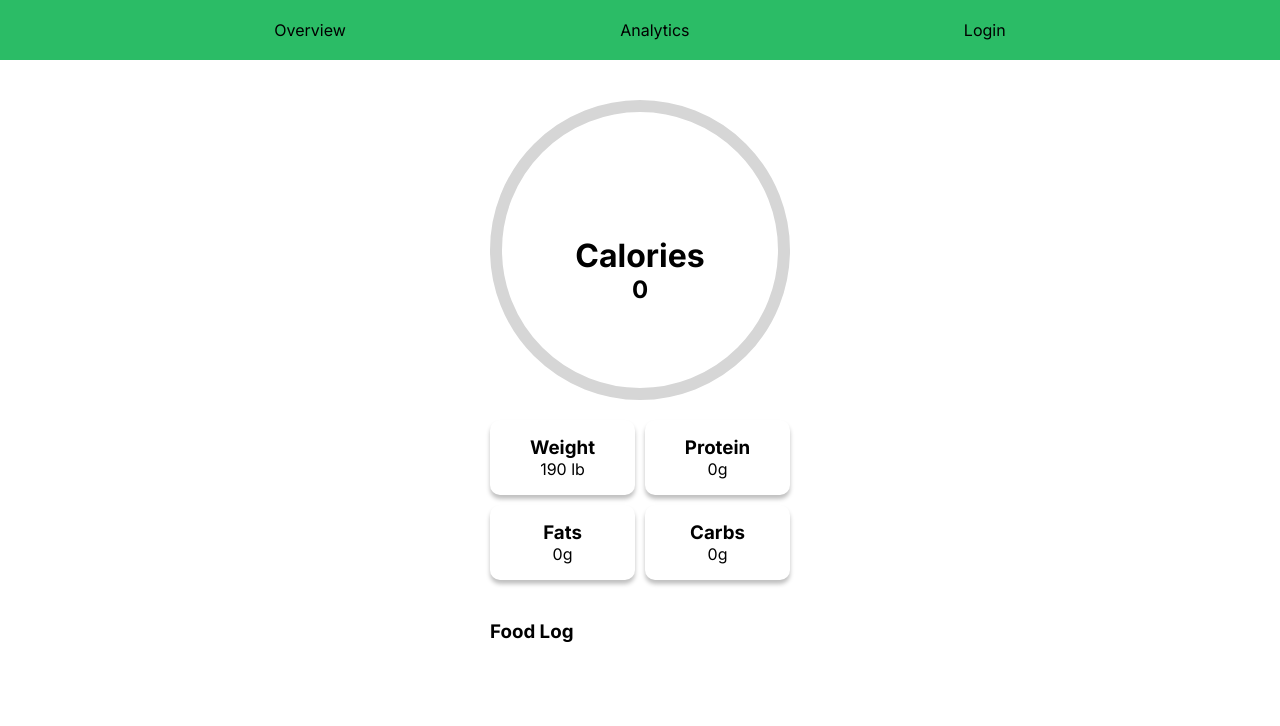
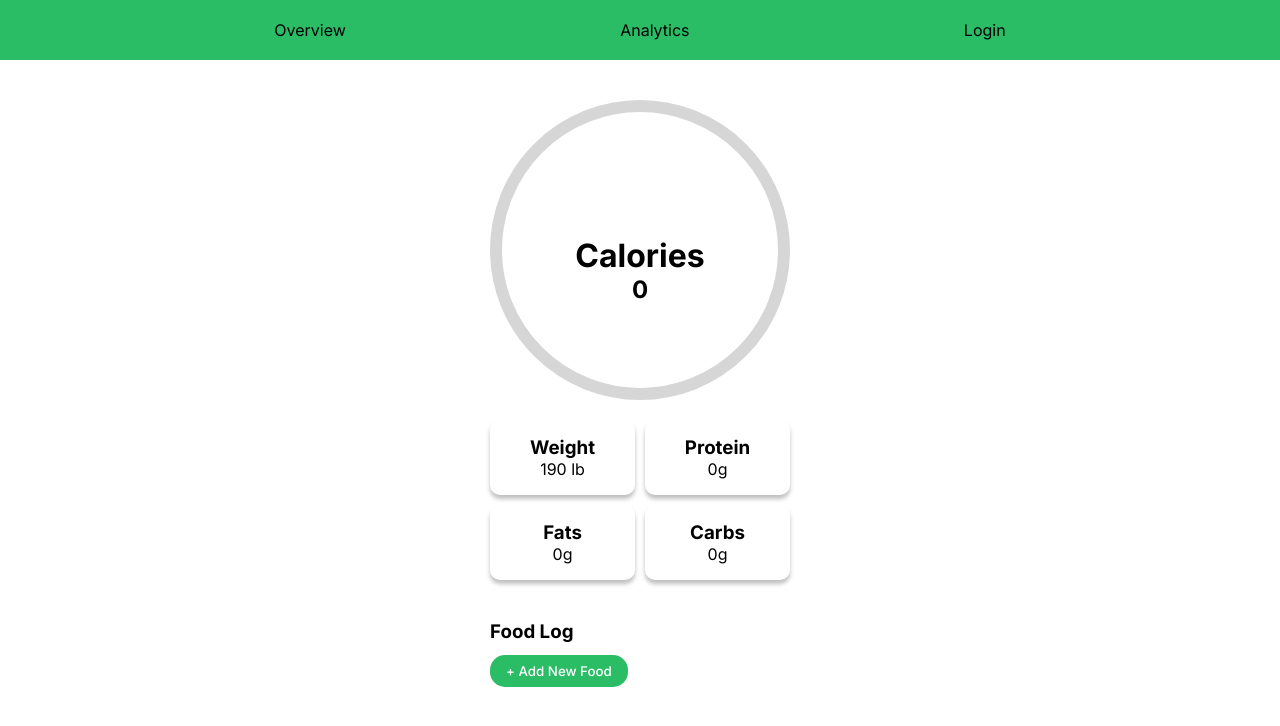
Before and after one commit to czcarrizales/calorie-tracker, a React app: page / in a window 1280 px wide. Shown: the top 726 px of the page. Built offline with nearby package versions, Linux system fonts and the light colour scheme; the HTML template or start-up script is replaced by a standard one.

Commit message:
styling add food button on overview page

```diff
--- a/src/Overview.css
+++ b/src/Overview.css
@@ -23,6 +23,19 @@
     box-shadow: 0px 4px 4px 0px rgb(0, 0, 0, 25%);
   }
 
+  .overview-food-log-title {
+  }
+
+  .overview-food-log-add {
+    margin-top: 12px;
+    padding: .5rem 1rem;
+    border-radius: 15px;
+    border: none;
+    background-color: #2BBC66;
+    color: white;
+    font-weight: 500;
+  }
+
   .overview-food-log-container {
     margin-top: 40px;
   }
--- a/src/Overview.tsx
+++ b/src/Overview.tsx
@@ -4,7 +4,7 @@ import 'react-circular-progressbar/dist/styles.css';
 import './Overview.css'
 import { useSelector } from 'react-redux';
 
-const Overview = () => {
+const Overview = ({ showModal, setShowModal }) => {
 
     const user = useSelector((state: any) => state.user)
 
@@ -15,11 +15,15 @@ const Overview = () => {
         pathColor: '#2BBC66'
     });
 
+    const handleShowModal = () => {
+        setShowModal(!showModal)
+    }
+
     return (
         <div className='overview-main-container'>
             <CircularProgressbarWithChildren className='app-calorie-container' value={(user.currentCalories / user.maxCalories) * 100} strokeWidth={4} styles={styles}>
-                    <h1>Calories</h1>
-                    <h2>{user.currentCalories}</h2>
+                <h1>Calories</h1>
+                <h2>{user.currentCalories}</h2>
 
             </CircularProgressbarWithChildren>
             <div className='app-overview-details-container'>
@@ -41,7 +45,11 @@ const Overview = () => {
                 </div>
             </div>
             <div className='overview-food-log-container'>
-                <h3>Food Log</h3>
+                <div className='overview-food-log-title'>
+                    <h3>Food Log</h3>
+                    <button className='overview-food-log-add' onClick={handleShowModal}>+ Add New Food</button>
+                </div>
+
                 {
                     user.foodLog.map((food: any) => {
                         return (
```
